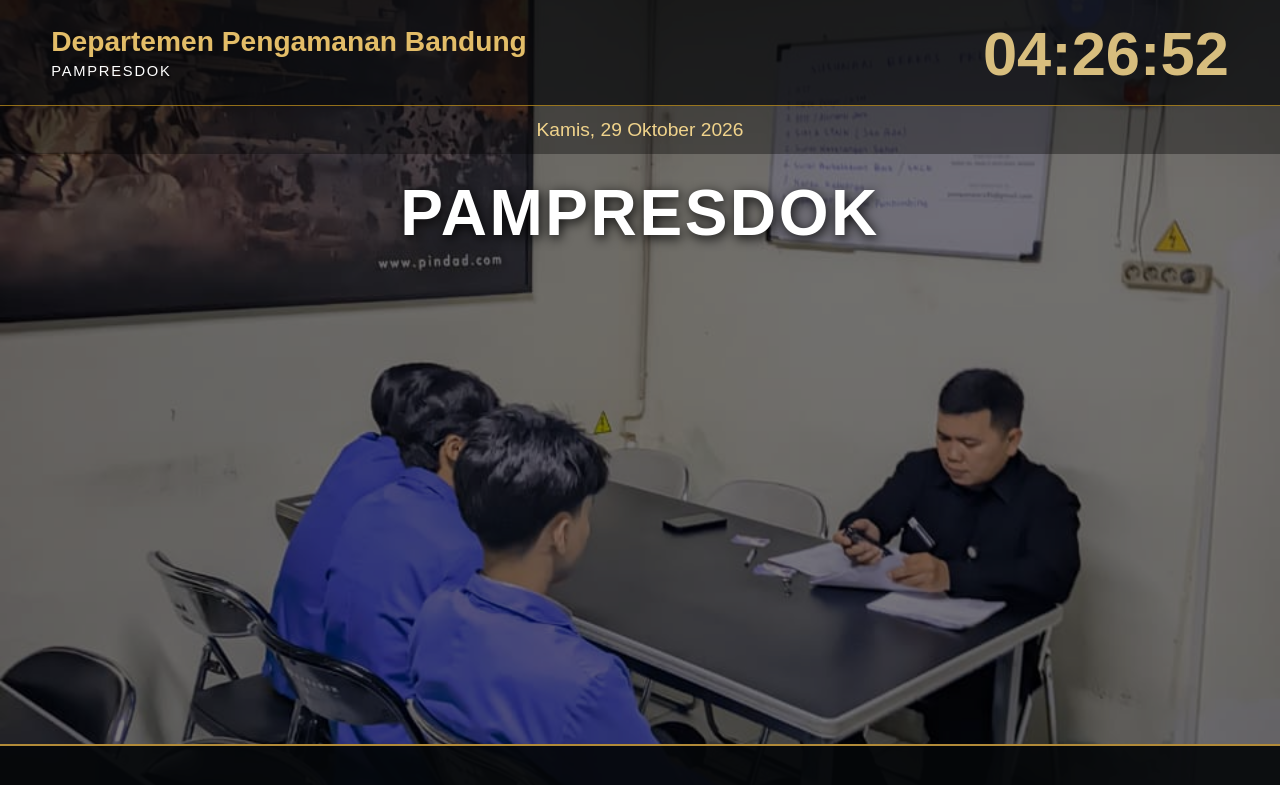
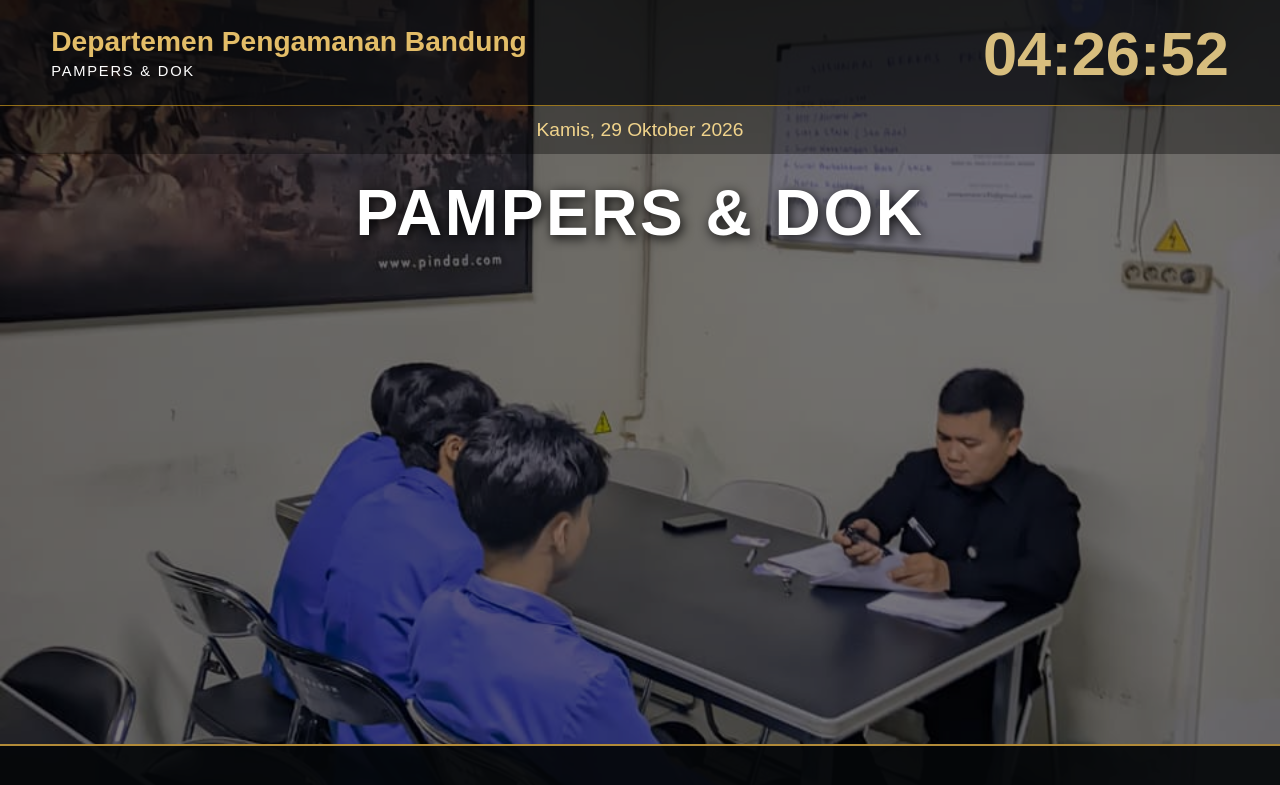
Before and after one commit to cecep2605/Pampresdoc, a plain HTML site: page index.html in a window 1280 px wide. Drawn offline with Linux system fonts and the light colour scheme.

Commit message:
revisi nama pampers dok

```diff
--- a/index.html
+++ b/index.html
@@ -353,7 +353,7 @@
       <div class="department-brand">
         <div class="department-info">
           <h1>Departemen Pengamanan Bandung</h1>
-          <p>PAMPRESDOK</p>
+          <p>PAMPERS & DOK</p>
         </div>
       </div>
 
@@ -368,7 +368,7 @@
 
     <!-- BAGIAN 08 - JUDUL UTAMA -->
     <main class="hero">
-      <h2>PAMPRESDOK</h2>
+      <h2>PAMPERS & DOK</h2>
     </main>
 
     <!-- BAGIAN 09 - RUNNING TEXT -->
```
